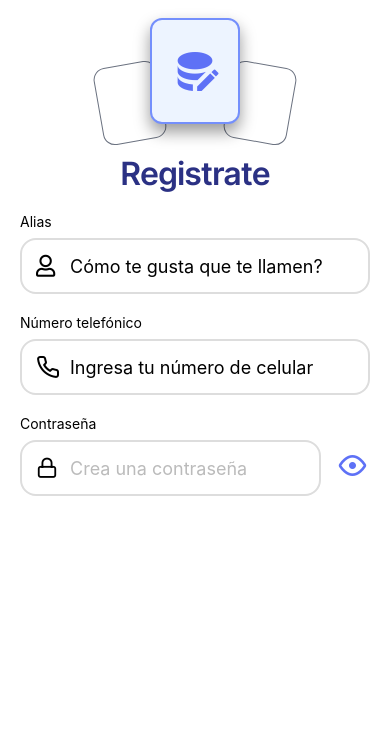
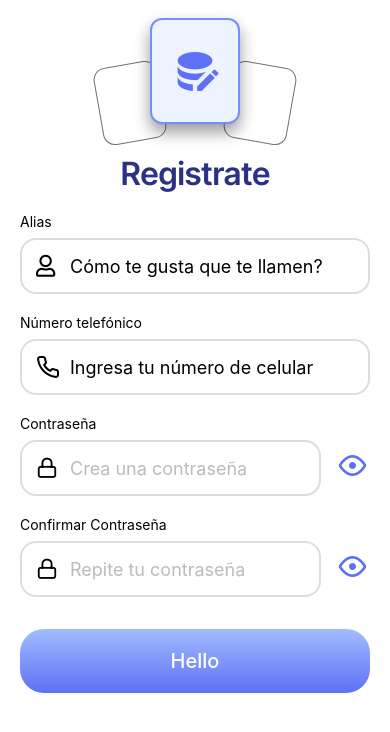
Before and after one commit to ValenciaArcega/react-native-rocket, a React Native app: screen /SignUp in a window 390 px wide. Shown: the top 732 px of the page. Built offline with nearby package versions, Linux system fonts and the light colour scheme.

Commit message:
refactor: overlay utility had been added and general styles object has been removed to apply only on tw-ui constants, also button gradient has support for dark mode

```diff
--- a/app/components/AvoiderKeyboard.tsx
+++ b/app/components/AvoiderKeyboard.tsx
@@ -1,4 +1,3 @@
-import { gs } from "../constants/generalStyles"
 import { isiOS } from "../constants/platform"
 import { KeyboardAvoidingView, ScrollView } from "react-native"
 
@@ -15,7 +14,13 @@ export function AvoiderKeyboard({ children, offset = 0 }: {
 			keyboardDismissMode="on-drag"
 			showsVerticalScrollIndicator={false}
 			keyboardShouldPersistTaps='handled'
-			contentContainerStyle={gs.scroll}>
+			// contentContainerStyle={{
+			// overflow: "visible",
+			// 	minHeight: "100%",
+			// 	flexGrow: 1,
+			// }}
+			className="flex-grow overflow-hidden min-h-full"
+		>
 			{children}
 		</ScrollView>
 	</KeyboardAvoidingView>
--- a/app/components/Bottomsheet.tsx
+++ b/app/components/Bottomsheet.tsx
@@ -2,9 +2,11 @@ import React, { useCallback } from "react"
 import BottomSheet, { BottomSheetBackdrop, BottomSheetView } from '@gorhom/bottom-sheet'
 import { StyleSheet } from "react-native"
 import { BottomsheetBasicProps } from "@/app/types/componentProps"
+import { useAppearance } from "../hooks/useAppearance"
 
 export function CustomBottomSheet({ children, refBottomSheet, snapPoints, hasBackdrop = true, isCloseOnDrag = false, backDropPress = "none", style, onClose }: BottomsheetBasicProps) {
 	const styles = useStylesBottomSheet()
+	const { isDarkMode } = useAppearance()
 
 	const renderBackdrop = useCallback(function (props) {
 		return <BottomSheetBackdrop
@@ -22,6 +24,9 @@ export function CustomBottomSheet({ children, refBottomSheet, snapPoints, hasBac
 			backdropComponent={hasBackdrop ? renderBackdrop : null}
 			snapPoints={snapPoints}
 			handleIndicatorStyle={{ backgroundColor: '#c5c5c5', width: 48, height: 4, marginTop: 4 }}
+			backgroundStyle={{
+				backgroundColor: isDarkMode ? "#121212" : "white"
+			}}
 			enablePanDownToClose={isCloseOnDrag}>
 			<BottomSheetView style={[styles.contentContainer, { ...style }]}>
 				{children}
@@ -36,7 +41,7 @@ export function useStylesBottomSheet() {
 			borderRadius: 16,
 		},
 		contentContainer: {
-			paddingHorizontal: 32,
+			paddingHorizontal: 24,
 			height: '100%',
 		},
 	})
--- a/app/components/Gradients.tsx
+++ b/app/components/Gradients.tsx
@@ -2,30 +2,30 @@
 import { LinearGradient } from "expo-linear-gradient";
 import { appColors } from "../constants/colors";
 import { CustomLinearGradientProps } from "@/app/types/componentProps";
+import { useAppearance } from "../hooks/useAppearance";
 
 export function CustomLinearGradient({
 	children,
 	style,
-	colors = [appColors.p400, appColors.p600],
+	colors,
 	horizontal = false
 }: CustomLinearGradientProps) {
 	const start = horizontal ? { x: 0, y: 0 } : { x: 0, y: 0 };
 	const end = horizontal ? { x: 1, y: 0 } : { x: 0, y: 1 };
+	const { isDarkMode } = useAppearance()
+
+	const defaultColors = isDarkMode
+		? [appColors.p600, appColors.p800]
+		: [appColors.p400, appColors.p600];
+	const gradientColors = colors || defaultColors;
 
 	return (
 		<LinearGradient
 			start={start}
 			end={end}
-			style={{
-				height: "100%",
-				width: "100%",
-				alignItems: "center",
-				justifyContent: "center",
-				flexDirection: "row",
-				gap: 7,
-				...style,
-			}}
-			colors={colors}>
+			className="h-full w-full items-center justify-center flex-row"
+			style={{ gap: 6, ...style }}
+			colors={gradientColors}>
 			{children}
 		</LinearGradient>
 	)
--- a/app/constants/generalStyles.ts
+++ /dev/null
@@ -1,58 +0,0 @@
-import { StyleSheet } from "react-native";
-import { appColors as ac } from "./colors";
-
-export const gs = StyleSheet.create({
-	container: {
-		flex: 1,
-	},
-	containerBg: {
-		flex: 1,
-		backgroundColor: ac.bgWhite,
-	},
-	containerTight: {
-		flex: 1,
-		paddingHorizontal: 20,
-		backgroundColor: ac.bgWhite,
-	},
-	scroll: {
-		// overflow: "visible",
-		minHeight: "100%",
-		flexGrow: 1,
-	},
-	labelInput: {
-		marginTop: 14,
-		fontSize: 16,
-	},
-	input__basic: {
-		height: 60,
-		marginTop: 4,
-		paddingHorizontal: 16,
-		fontSize: 18,
-		borderRadius: 24,
-		backgroundColor: ac.bgInput,
-	},
-	btnBase: {
-		minHeight: 64,
-		maxHeight: 64,
-		width: "100%",
-		marginTop: 24,
-		borderRadius: 24,
-		overflow: "hidden",
-		backgroundColor: ac.p600,
-		alignItems: "center",
-		justifyContent: "center"
-	},
-	btnBaseTxt: {
-		fontSize: 22,
-		color: "#fff",
-	},
-	circleIcon: {
-		borderWidth: 9,
-		borderColor: ac.p200,
-		backgroundColor: ac.p500,
-		height: 112, width: 112,
-		borderRadius: 300,
-		alignItems: "center",
-		justifyContent: "center"
-	}
-})
--- a/app/core/login/Login.tsx
+++ b/app/core/login/Login.tsx
@@ -1,7 +1,6 @@
 import { appColors as ac, appColors } from "@/app/constants/colors";
 import { useState } from "react";
-import { ActivityIndicator, Alert, ImageBackground, Pressable, Text, TextInput, View } from "react-native";
-import { gs } from "@/app/constants/generalStyles";
+import { ActivityIndicator, Alert, Button, ImageBackground, Pressable, Text, TextInput, View } from "react-native";
 import { Feather, FontAwesome5, Ionicons, MaterialIcons, Octicons } from "@expo/vector-icons";
 import { CustomLinearGradient } from "@/app/components/Gradients";
 import { AlertError } from "@/app/components/Alerts";
@@ -9,7 +8,7 @@ import { MSG } from "@/app/constants/labels";
 import { REG_EMAIL } from "@/app/constants/regularExpressions";
 import { useNavigateApp } from "@/app/hooks/useNavigateApp";
 import { AvoiderKeyboard } from "@/app/components/AvoiderKeyboard";
-import { inpIconLight, wrInpIcon, labelInpLight, svgInp, btnTogglePass, wrPass, wrView } from "@/app/utils/tw-ui";
+import { inpIconLight, wrInpIcon, labelInpLight, svgInp, btnTogglePass, wrPass, wrView, btnBase, txtBtnBase, overlay } from "@/app/utils/tw-ui";
 
 export default function Login() {
 	const { navigateTo } = useNavigateApp()
@@ -47,7 +46,7 @@ export default function Login() {
 		className="flex-1">
 		<AvoiderKeyboard>
 			<View className="flex-1 pt-[46%] px-5">
-				<View style={gs.circleIcon}>
+				<View className="h-[112px] w-[112px] rounded-full border-[11px] border-p200 bg-p500 items-center justify-center">
 					<FontAwesome5 name="user-lock" size={36} color="white" />
 				</View>
 
@@ -94,13 +93,13 @@ export default function Login() {
 
 				<Pressable
 					onPress={login_onPress}
-					style={gs.btnBase}>
-					<CustomLinearGradient>
+					className={btnBase}>
+					<CustomLinearGradient colors={[appColors.p400, appColors.p600]}>
 						{isLogingIn
 							? <ActivityIndicator size="small" color="white" />
 							: <>
 								<MaterialIcons name="verified" size={28} color="white" />
-								<Text style={gs.btnBaseTxt}>Entrar</Text>
+								<Text className={txtBtnBase}>Entrar</Text>
 							</>}
 					</CustomLinearGradient>
 				</Pressable>
--- a/app/core/login/SignUp.tsx
+++ b/app/core/login/SignUp.tsx
@@ -1,9 +1,10 @@
 import { AvoiderKeyboard } from "@/app/components/AvoiderKeyboard";
+import { CustomLinearGradient } from "@/app/components/Gradients";
 import { appColors } from "@/app/constants/colors";
 import { InterWeight } from "@/app/constants/fonts";
 import { useAppearance } from "@/app/hooks/useAppearance";
-import { btnTogglePass, inpIcon, inpIconLight, labelInp, labelInpLight, svgInp, wrInpIcon, wrPass, wrView } from "@/app/utils/tw-ui";
-import { Entypo, Feather, FontAwesome5, MaterialCommunityIcons, Octicons } from "@expo/vector-icons";
+import { btnBase, btnTogglePass, inpIcon, labelInp, svgInp, txtBtnBase, wrInpIcon, wrPass, wrView } from "@/app/utils/tw-ui";
+import { Feather, FontAwesome5, MaterialCommunityIcons, Octicons } from "@expo/vector-icons";
 import React, { useState } from "react";
 import { StyleSheet, Text, View, TextInput, Pressable } from "react-native";
 
@@ -12,8 +13,27 @@ export default function SignUp() {
 	const [phone, setPhone] = useState(null)
 	const [pass, setPass] = useState(null)
 	const [isShowingPass, setIsShowingPass] = useState(false)
+	const [passConfirm, setPassConfirm] = useState(null)
+	const [errorPassConfirm, setErrorPassConfirm] = useState(null)
+	const [frErrorConfirmPass, setFrErrorConfirmPass] = useState("#ff3c3c")
+	const [isShowingPassConfirm, setIsShowingPassConfirm] = useState(false)
 	const { isDarkMode } = useAppearance()
 	const svgInpColor = isDarkMode ? "gray" : "black"
+
+	function inputPassConfirm_onChangeText(value: string) {
+		if (value == undefined) return
+
+		if (value == "") setErrorPassConfirm("")
+		else if (value == pass) {
+			setFrErrorConfirmPass("green")
+			setErrorPassConfirm('¡Coinciden!')
+			setPassConfirm(value.trim())
+		} else {
+			setFrErrorConfirmPass("#ff3c3c")
+			setErrorPassConfirm('Las contraseñas no coinciden')
+			setPassConfirm(value.trim())
+		}
+	}
 
 	return <View className={wrView}>
 		<AvoiderKeyboard>
@@ -73,13 +93,19 @@ export default function SignUp() {
 					<View className={wrInpIcon + " w-[86%]"}>
 						<TextInput
 							secureTextEntry={!isShowingPass}
+							textContentType={'newPassword'}
+							blurOnSubmit={false}
 							value={pass}
 							placeholder="Crea una contraseña"
 							placeholderTextColor={"#bbb"}
 							inputMode="text"
 							keyboardType="visible-password"
 							className={inpIcon}
-							onChangeText={v => setPass(v)}
+							onChangeText={v => {
+								setPass(v.trim())
+								setPassConfirm(null)
+								setErrorPassConfirm("")
+							}}
 						/>
 						<Feather style={svgInp} name="lock" size={22} color={svgInpColor} />
 					</View>
@@ -89,6 +115,37 @@ export default function SignUp() {
 						<Octicons name={isShowingPass ? "eye-closed" : "eye"} size={28} color={appColors.p600} />
 					</Pressable>
 				</View>
+
+				<Text className={labelInp}>Confirmar Contraseña</Text>
+				<View className={wrPass}>
+					<View className={wrInpIcon + " w-[86%]"}>
+						<TextInput
+							secureTextEntry={!isShowingPassConfirm}
+							textContentType={'newPassword'}
+							blurOnSubmit={false}
+							value={passConfirm}
+							placeholder="Repite tu contraseña"
+							placeholderTextColor={"#bbb"}
+							inputMode="text"
+							keyboardType="visible-password"
+							className={inpIcon}
+							onChangeText={inputPassConfirm_onChangeText}
+						/>
+						<Feather style={svgInp} name="lock" size={22} color={svgInpColor} />
+					</View>
+					<Pressable
+						className={btnTogglePass}
+						onPress={() => setIsShowingPassConfirm(!isShowingPassConfirm)}>
+						<Octicons name={isShowingPassConfirm ? "eye-closed" : "eye"} size={28} color={appColors.p600} />
+					</Pressable>
+				</View>
+				<Text className="mt-2 pl-2 text-[14px] font-medium" style={{ color: frErrorConfirmPass }}>{errorPassConfirm}</Text>
+
+				<Pressable className={btnBase}>
+					<CustomLinearGradient>
+						<Text className={txtBtnBase}>Hello</Text>
+					</CustomLinearGradient>
+				</Pressable>
 			</View>
 		</AvoiderKeyboard>
 	</View>
--- a/app/utils/tw-ui.ts
+++ b/app/utils/tw-ui.ts
@@ -11,6 +11,7 @@ import { TextStyle } from "react-native"
  * @generals
  */
 export const wrView = "flex-1 bg-bgLight dark:bg-bgDark"
+export const overlay = "absolute top-0 left-0 flex h-full w-full items-center justify-center bg-gray-500 dark:bg-black opacity-[0.8]"
 
 /**
  * @forms
@@ -21,20 +22,24 @@ export const wrView = "flex-1 bg-bgLight dark:bg-bgDark"
  * txt: Labels, titles, paragraphs...
  */
 export const wrInpIcon = "flex-row items-center mt-2"
+export const wrPass = "flex-row items-center justify-between"
 // Exclusive light version screens
 export const labelInpLight = "mt-5 text-[14px]"
 export const inpIconLight = "h-14 w-full pr-3 pl-12 text-[18px] rounded-2xl bg-white border-[2px] border-[#ddd] focus:border-p600 focus:bg-p100 flex"
 // General toggle appearance
 export const labelInp = "mt-5 text-[14px] text-black dark:text-gray-100"
+
 export const inpIcon = "h-14 w-full pr-3 pl-12 text-[18px] rounded-2xl bg-white dark:bg-bgDark border-[2px] border-[#ddd] dark:border-gray-700 focus:border-p600 focus:bg-p100 dark:focus:bg-gray-900 dark:text-p100"
 export const svgInp: TextStyle = {
 	position: "absolute",
 	left: 16,
 }
-
-export const inp = "h-14 w-full px-3 text-[18px] rounded-2xl bg-white border-[2px] border-[#ddd] focus:border-p600 focus:bg-p100 flex"
+export const inp = "h-14 w-full mt-2 px-4 text-[18px] rounded-2xl bg-white dark:bg-bgDark border-[3px] border-[#ddd] dark:border-gray-700 focus:border-p600 focus:bg-p100 flex dark:focus:bg-gray-900 dark:text-p100"
 export const inpToken = "h-[92] w-[80] bg-[#f2f2f7] text-black dark:bg-[#212529] dark:text-white rounded-3xl text-[32px] text-center"
 
-// Password fields
-export const wrPass = "flex-row items-center justify-between"
+/**
+ * @buttons
+*/
 export const btnTogglePass = "w-[18%] h-[60px] mt-1 items-center justify-center"
+export const btnBase = "min-h-[64px] max-h-[64px] w-full mt-6 rounded-3xl overflow-hidden items-center justify-center"
+export const txtBtnBase = "text-white text-xl font-medium"
--- a/tailwind.config.js
+++ b/tailwind.config.js
@@ -15,19 +15,9 @@ module.exports = {
         p700: "#2c32a7",
         p800: "#2b3184",
         p900: "#191b4d",
+
         bgDark: "#0A0A0A",
         bgLight: "#fff",
-        d: {
-          p900: "#edf4ff",
-          p800: "#dfe9ff",
-          p700: "#c5d7ff",
-          p600: "#a2bcff",
-          p500: "#748ffc",
-          p400: "#5e71f6",
-          p300: "#2c32a7",
-          p200: "#2b3184",
-          p100: "#191b4d",
-        },
       },
     },
   },
```
Also changed, not shown: app/core/login/ForgotPassword.tsx (+32 -16 lines).
